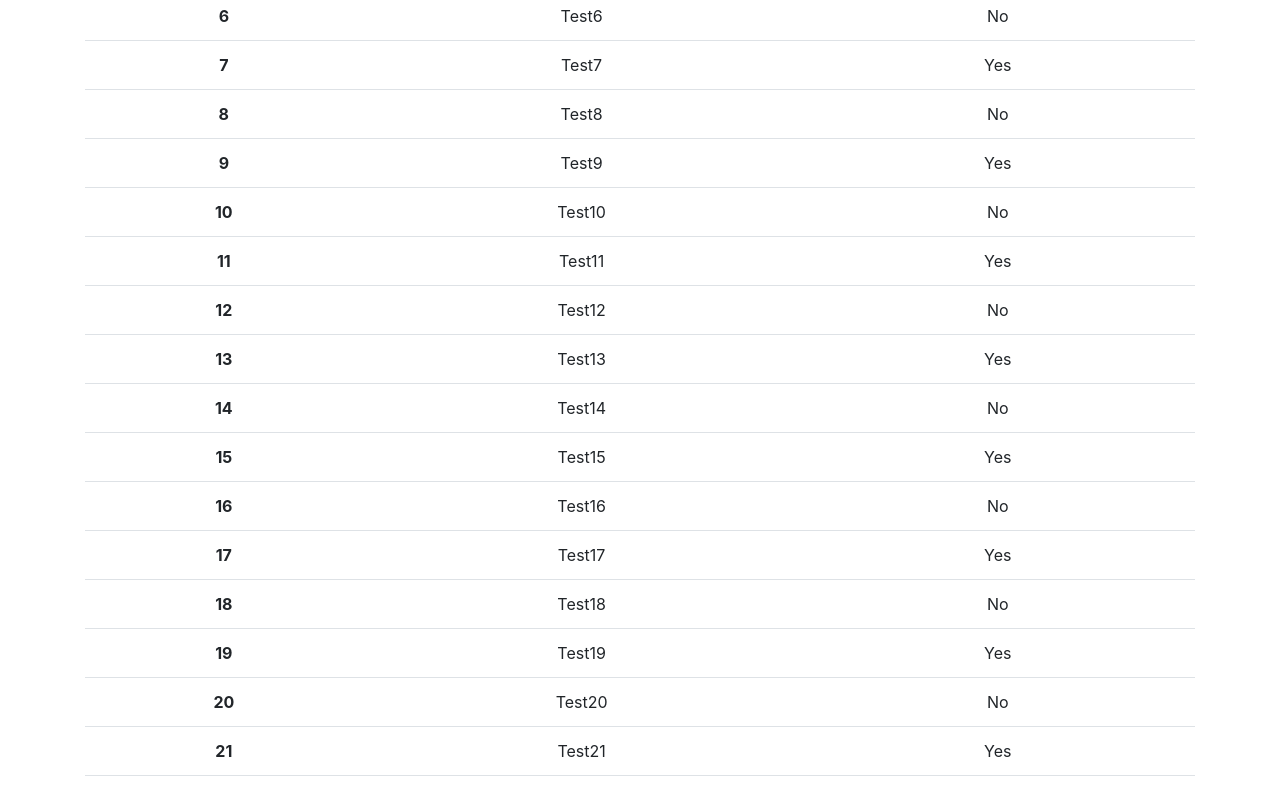
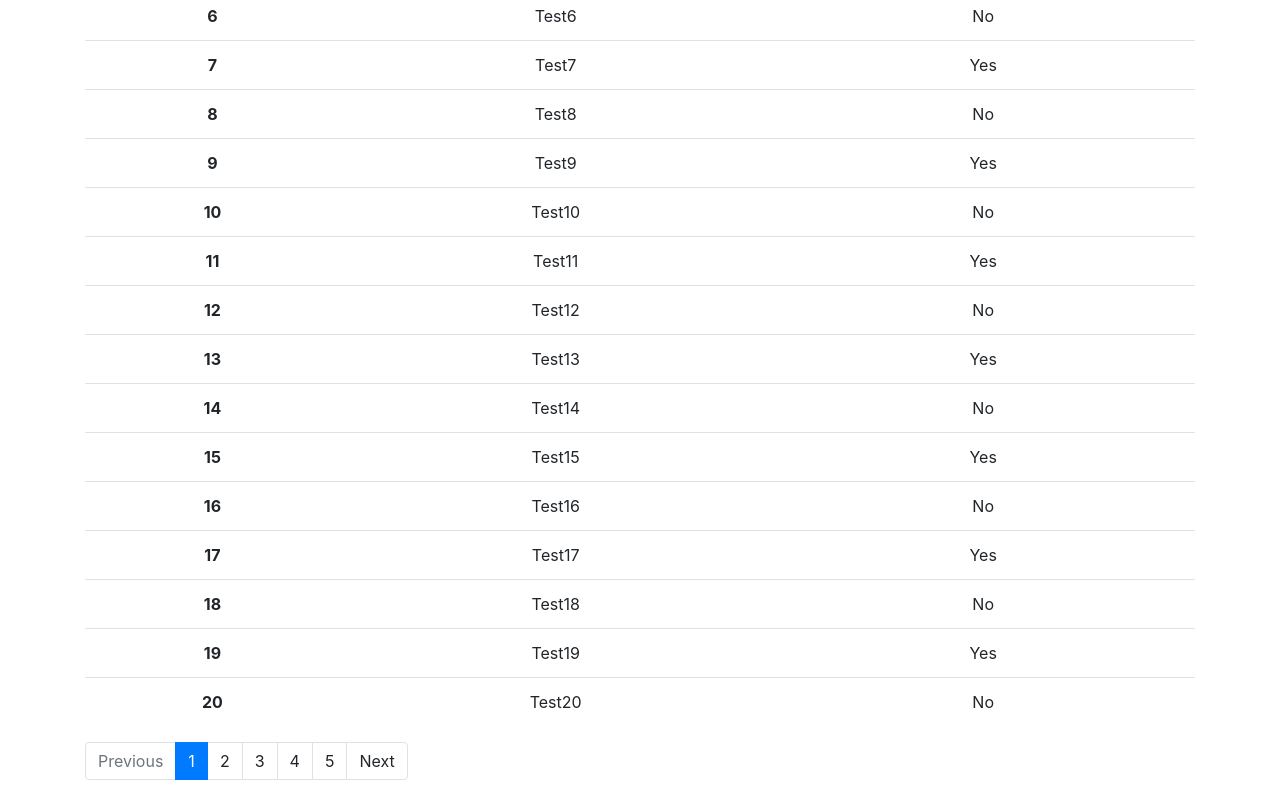
Before and after one commit to shinshin86/pagination-sample-at-react-with-bootstrap, a React (Create React App) app: page / in a window 1280 px wide. Shown: the part 360-1152 px from the top of the page. Built offline with nearby package versions, Linux system fonts and the light colour scheme.

Commit message:
Add pagination

```diff
--- a/src/App.js
+++ b/src/App.js
@@ -1,10 +1,16 @@
 import React, { useState, useEffect } from "react";
 import { getTestData } from "./test-data";
 import "./App.css";
+import Pagination from "./Pagination";
 
 export default function() {
   const [isFetching, setIsFetching] = useState(false);
   const [userList, setUsetList] = useState([]);
+  const [pageState, setPageState] = useState({
+    currentPage: 1,
+    totalPage: 0,
+    maxPerPage: 20
+  });
 
   useEffect(() => {
     const fetchData = async () => {
@@ -14,6 +20,8 @@ export default function() {
       const data = await getTestData();
       setUsetList(data);
       setIsFetching(false);
+      const totalPage = Math.ceil(data.length / pageState.maxPerPage);
+      setPageState(Object.assign({ ...pageState }, { totalPage }));
     };
 
     fetchData();
@@ -25,7 +33,7 @@ export default function() {
     <div className="App">
       <h1>Pagination Sample</h1>
       <div className="container">
-        <table class="table">
+        <table className="table">
           <thead>
             <tr>
               <th scope="col">ID</th>
@@ -34,15 +42,25 @@ export default function() {
             </tr>
           </thead>
           <tbody>
-            {userList.map(user => (
-              <tr>
-                <th scope="row">{user.id}</th>
-                <td>{user.name}</td>
-                <td>{user.isAdmin ? "Yes" : "No"}</td>
-              </tr>
-            ))}
+            {userList.map((user, index) => {
+              const dataRangeMin =
+                +pageState.maxPerPage * (pageState.currentPage - 1);
+              const dataRangeMax =
+                +pageState.maxPerPage * pageState.currentPage;
+              return (
+                dataRangeMin <= index &&
+                dataRangeMax > index && (
+                  <tr>
+                    <th scope="row">{user.id}</th>
+                    <td>{user.name}</td>
+                    <td>{user.isAdmin ? "Yes" : "No"}</td>
+                  </tr>
+                )
+              );
+            })}
           </tbody>
         </table>
+        <Pagination pageState={pageState} setPageState={setPageState} />
       </div>
     </div>
   );
--- /dev/null
+++ b/src/Pagination.js
@@ -0,0 +1,62 @@
+import React from "react";
+
+export default ({ pageState, setPageState }) => {
+  const { currentPage, totalPage, maxPerPage } = pageState;
+  return (
+    <nav aria-label="Page navigation">
+      <ul className="pagination">
+        <li className={+currentPage === 1 ? "page-item disabled" : "page-item"}>
+          <a
+            className="page-link"
+            onClick={() => {
+              const nextPageNumber = +currentPage - 1;
+              setPageState(
+                Object.assign({ ...pageState }, { currentPage: nextPageNumber })
+              );
+            }}
+          >
+            Previous
+          </a>
+        </li>
+        {Array.from(new Array(totalPage)).map((v, i) => {
+          const pageNumber = ++i;
+          return (
+            <li
+              className={
+                currentPage === pageNumber ? "page-item active" : "page-item"
+              }
+            >
+              <a
+                className="page-link"
+                onClick={() =>
+                  setPageState(
+                    Object.assign({ ...pageState }, { currentPage: i })
+                  )
+                }
+              >
+                {pageNumber}
+              </a>
+            </li>
+          );
+        })}
+        <li
+          className={
+            +currentPage === +totalPage ? "page-item disabled" : "page-item"
+          }
+        >
+          <a
+            className="page-link"
+            onClick={() => {
+              const nextPageNumber = +currentPage + 1;
+              setPageState(
+                Object.assign({ ...pageState }, { currentPage: nextPageNumber })
+              );
+            }}
+          >
+            Next
+          </a>
+        </li>
+      </ul>
+    </nav>
+  );
+};
```
